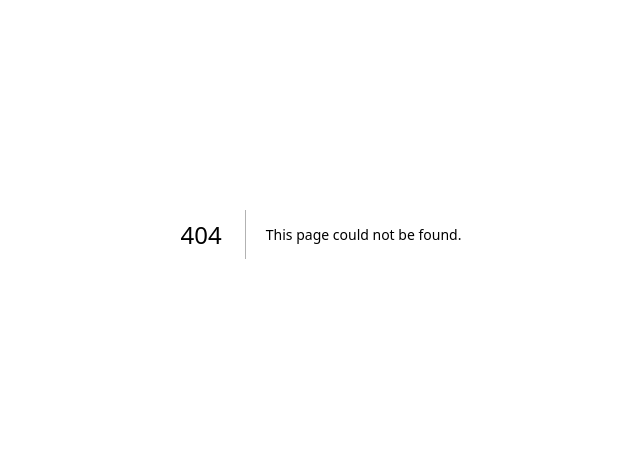
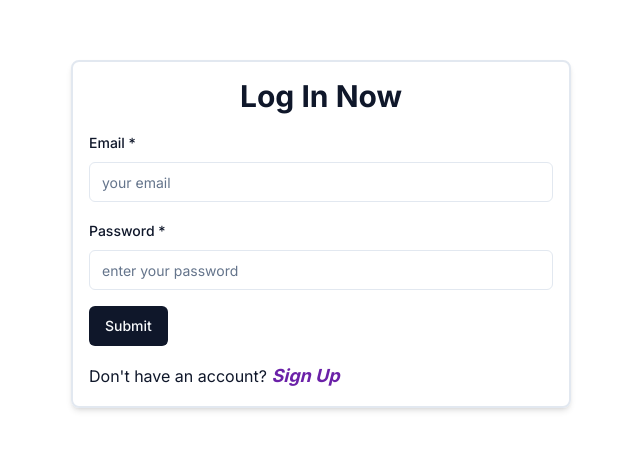
Before and after one commit to Complexlity/blog-cms, a Next.js app: page /login in a window 1280 px wide. Before the commit this address had no page. Shown: the part 166-616 px from the top of the page, without its empty margins (319-959 px from the left). Built offline with nearby package versions, Linux system fonts and the light colour scheme; no server answers.

Commit message:
feat: add login route

```diff
--- /dev/null
+++ b/src/app/login/page.tsx
@@ -0,0 +1,15 @@
+import LoginForm from "@/components/LoginForm";
+import { Metadata } from "next";
+
+export const metadata: Metadata = {
+  title: "Log In | Complex blog",
+  description: "The best place to post content generated by you",
+};
+
+export default function Signup() {
+  return (
+    <div className="h-screen w-screen grid content-center gap-4 justify-center items-center">
+      <LoginForm />
+    </div>
+  );
+}
--- a/src/app/sign-up/page.tsx
+++ b/src/app/signup/page.tsx
@@ -1,15 +1,15 @@
-import SignUpForm from "@/components/SignUpForm";
+import SignupForm from "@/components/SignupForm";
 import { Metadata } from "next";
 
 export const metadata: Metadata = {
   title: "Signup | Complex blog",
-  description: "The best place to post content generated by you"
-}
+  description: "The best place to post content generated by you",
+};
 
-export default function SignUp() {
+export default function Signup() {
   return (
     <div className="h-screen w-screen grid content-center gap-4 justify-center items-center">
-      <SignUpForm />
+      <SignupForm />
     </div>
-  )
+  );
 }
--- /dev/null
+++ b/src/components/LoginForm.tsx
@@ -0,0 +1,128 @@
+"use client";
+
+import { useState } from "react";
+import Link from "next/link";
+import { useRouter } from "next/navigation";
+import * as z from "zod";
+import { zodResolver } from "@hookform/resolvers/zod";
+import { useForm } from "react-hook-form";
+import { Button } from "@/components/ui/button";
+import {
+  Form,
+  FormControl,
+  FormField,
+  FormItem,
+  FormLabel,
+  FormMessage,
+} from "@/components/ui/form";
+import { Input } from "@/components/ui/input";
+import { AlertCircle } from "lucide-react"
+
+import { Alert, AlertDescription, AlertTitle } from "@/components/ui/alert"
+
+const SERVER_DOMAIN = process.env.NEXT_PUBLIC_SERVER_DOMAIN as unknown as URL;
+
+const logInSchema = z.object({
+  email: z
+    .string({ required_error: "required" })
+    .email("Invalid email address"),
+  password: z.string({ required_error: "required" }).min(8, "Too short"),
+});
+
+type CreateSessionInput = z.infer<typeof logInSchema>;
+
+export default function LoginForm() {
+  const [loginError, setLoginError] = useState(null)
+  const router = useRouter();
+  const form = useForm<CreateSessionInput>({
+    resolver: zodResolver(logInSchema),
+    defaultValues: {
+      email: "",
+      password: "",
+    },
+  });
+
+  function handleInput() {
+    setLoginError(null)
+  }
+  async function onSubmit(values: CreateSessionInput) {
+    const logInUser = `${SERVER_DOMAIN}/api/v1/sessions`;
+    try {
+      const response = await fetch(logInUser, {
+        method: "POST",
+        body: JSON.stringify(values),
+        headers: {
+          "Content-Type": "application/json",
+        },
+        credentials: "include",
+      });
+      if (response.status !== 200) {
+        const error = await response.json();
+        //@ts-ignore
+        throw new Error(error.message);
+      }
+      form.reset();
+      router.push("/");
+    } catch (error: any) {
+      setLoginError(error.message)
+    }
+  }
+
+  return (
+    <>
+      {loginError && (
+        <Alert variant="destructive">
+          <AlertCircle className="h-4 w-4" />
+          <AlertTitle>Error</AlertTitle>
+          <AlertDescription>
+            {loginError}
+          </AlertDescription>
+        </Alert>
+      )}
+      <Form {...form}>
+        <form
+          onSubmit={form.handleSubmit(onSubmit)}
+          className="space-y-4 mx-auto w-[500px] p-4 rounded-lg shadow-md border-gray- border-2"
+        >
+          <h1 className="text-3xl font-bold text-center">Log In Now</h1>
+          <FormField
+            control={form.control}
+            name="email"
+            render={({ field }) => (
+              <FormItem>
+                <FormLabel>Email *</FormLabel>
+                <FormControl>
+                  <Input placeholder="your email" {...field} onInput={handleInput} />
+                </FormControl>
+                <FormMessage />
+              </FormItem>
+            )}
+          />
+          <FormField
+            control={form.control}
+            name="password"
+            render={({ field }) => (
+              <FormItem>
+                <FormLabel>Password *</FormLabel>
+                <FormControl>
+                  <Input placeholder="enter your password" {...field} onInput={handleInput} />
+                </FormControl>
+                <FormMessage />
+              </FormItem>
+            )}
+          />
+
+          <Button type="submit">Submit</Button>
+          <p>
+            Don't have an account?{" "}
+            <Link href={"/signup"}>
+              <span className="italic text-primary hover:underline text-purple-800 font-bold text-lg">
+                Sign Up
+              </span>
+            </Link>{" "}
+          </p>
+        </form>
+      </Form>
+    </>
+  );
+}
--- a/src/components/SignUpForm.tsx
+++ b/src/components/SignUpForm.tsx
@@ -1,7 +1,8 @@
 "use client";
 
-import { useState } from 'react'
-import { useRouter } from 'next/navigation';
+import { useState } from "react";
+import Link from "next/link";
+import { useRouter } from "next/navigation";
 import * as z from "zod";
 import { zodResolver } from "@hookform/resolvers/zod";
 import { useForm } from "react-hook-form";
@@ -18,8 +19,7 @@ import { Input } from "@/components/ui/input";
 import { AlertCircle, FileWarning, Terminal } from "lucide-react";
 import { Alert, AlertDescription, AlertTitle } from "@/components/ui/alert";
 
-
-const SERVER_DOMAIN = process.env.NEXT_PUBLIC_SERVER_DOMAIN as unknown as URL
+const SERVER_DOMAIN = process.env.NEXT_PUBLIC_SERVER_DOMAIN as unknown as URL;
 
 const signUpSchema = z
   .object({
@@ -30,9 +30,7 @@ const signUpSchema = z
     email: z
       .string({ required_error: "required" })
       .email("Invalid email address"),
-    password: z
-      .string({ required_error: "required" })
-      .min(8, "Too short"),
+    password: z.string({ required_error: "required" }).min(8, "Too short"),
     passwordConfirmation: z.string({
       required_error: "Password Confirmation is required",
     }),
@@ -42,12 +40,14 @@ const signUpSchema = z
     path: ["passwordConfirmation"],
   });
 
-type SignUpInput = z.infer<typeof signUpSchema>;
+type SignupInput = z.infer<typeof signUpSchema>;
 
-export default function SignUpForm() {
-  const router = useRouter()
-  const [registerError, setRegisterError] = useState("Bad things have happened")
-  const form = useForm<SignUpInput>({
+export default function SignupForm() {
+  const router = useRouter();
+  const [registerError, setRegisterError] = useState(
+    "Bad things have happened"
+  );
+  const form = useForm<SignupInput>({
     resolver: zodResolver(signUpSchema),
     defaultValues: {
       name: "",
@@ -57,35 +57,29 @@ export default function SignUpForm() {
     },
   });
 
-  async function onSubmit(values: SignUpInput) {
-    const createUser = `${SERVER_DOMAIN}/api/v1/users`
+  async function onSubmit(values: SignupInput) {
+    const createUser = `${SERVER_DOMAIN}/api/v1/users`;
     try {
       const response = await fetch(createUser, {
-    method: "POST",
-    headers: {
-      "Content-Type": "application/json"
+        method: "POST",
+        headers: {
+          "Content-Type": "application/json",
         },
-    body: JSON.stringify(values)
-      })
+        body: JSON.stringify(values),
+      });
       if (response.status !== 200) {
-        const error = await response.json()
+        const error = await response.json();
         form.setError("email", {
-          type:"custom", message: error.message
-        })
+          type: "custom",
+          message: error.message,
+        });
         //@ts-ignore
         throw new Error(error.message);
       }
-    form.reset();
-      router.push('/')
-
-    }
-    catch (error: any) {
-    }
-
-
-
-}
-
+      form.reset();
+      router.push("/login");
+    } catch (error: any) {}
+  }
 
   return (
     <>
@@ -129,7 +123,7 @@ export default function SignUpForm() {
               <FormItem>
                 <FormLabel>Password *</FormLabel>
                 <FormControl>
-                  <Input  placeholder="enter a strong password" {...field} />
+                  <Input placeholder="enter a strong password" {...field} />
                 </FormControl>
                 <FormMessage />
               </FormItem>
@@ -142,13 +136,21 @@ export default function SignUpForm() {
               <FormItem>
                 <FormLabel>Confirm Password *</FormLabel>
                 <FormControl>
-                  <Input  placeholder="re-enter password" {...field} />
+                  <Input placeholder="re-enter password" {...field} />
                 </FormControl>
                 <FormMessage />
               </FormItem>
             )}
           />
           <Button type="submit">Submit</Button>
+          <p>
+            Have an account?{" "}
+            <Link href={"/login"}>
+              <span className="italic text-primary hover:underline text-purple-800 font-bold text-lg">
+                Log In
+              </span>
+            </Link>
+          </p>
         </form>
       </Form>
     </>
```
